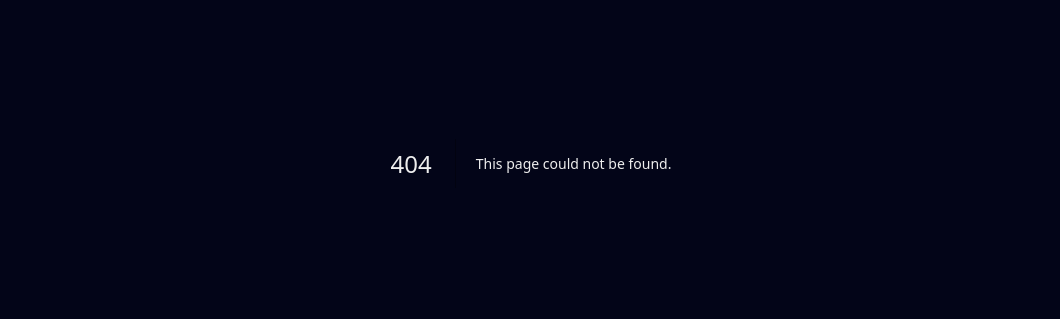
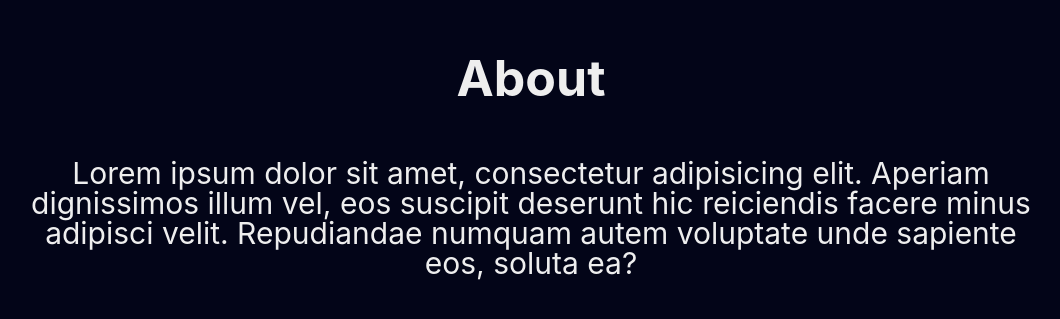
Before and after one commit to gabrielrg14/travel-the-world, a Next.js app: page /about in a window 1280 px wide. Before the commit this address had no page. Shown: the part 237-556 px from the top of the page, without its empty margins (109-1169 px from the left). Built offline with nearby package versions, Linux system fonts and the light colour scheme.

Commit message:
Implements the About page and template

```diff
--- a/src/components/LinkWrapper/styles.ts
+++ b/src/components/LinkWrapper/styles.ts
@@ -5,10 +5,10 @@
   z-index: 1100; // bigger than leaflet
   top: var(--medium);
   right: var(--small);
-  color: var(--white);
   cursor: pointer;
 
   svg {
+    color: var(--white);
     transition: color 0.3s ease-in-out;
   }
 
--- /dev/null
+++ b/src/pages/about.tsx
@@ -0,0 +1,5 @@
+import AboutTemplate from 'templates/About'
+
+const About = () => <AboutTemplate />
+
+export default About
--- /dev/null
+++ b/src/templates/About/index.tsx
@@ -0,0 +1,25 @@
+import LinkWrapper from 'components/LinkWrapper'
+import { CloseOutline } from '@styled-icons/evaicons-outline'
+
+import * as S from './styles'
+
+const AboutTemplate = () => (
+  <S.Content>
+    <LinkWrapper href="/">
+      <CloseOutline size={32} />
+    </LinkWrapper>
+
+    <S.Heading>About</S.Heading>
+
+    <S.Body>
+      <p>
+        Lorem ipsum dolor sit amet, consectetur adipisicing elit. Aperiam
+        dignissimos illum vel, eos suscipit deserunt hic reiciendis facere minus
+        adipisci velit. Repudiandae numquam autem voluptate unde sapiente eos,
+        soluta ea?
+      </p>
+    </S.Body>
+  </S.Content>
+)
+
+export default AboutTemplate
--- /dev/null
+++ b/src/templates/About/styles.ts
@@ -0,0 +1,24 @@
+import styled from 'styled-components'
+
+export const Content = styled.section`
+  text-align: center;
+  display: flex;
+  align-items: center;
+  justify-content: center;
+  flex-direction: column;
+  height: 100vh;
+  max-width: var(--container);
+  margin: auto;
+`
+
+export const Heading = styled.h1`
+  font-size: var(--large);
+  margin-bottom: var(--large);
+`
+
+export const Body = styled.div`
+  p {
+    font-size: var(--medium);
+    line-height: var(--medium);
+  }
+`
```
Also changed, not shown: src/pages/index.tsx (+11 -1 lines).
